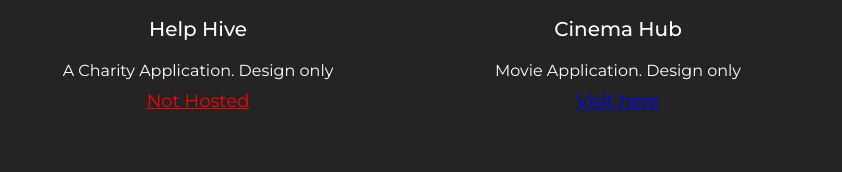
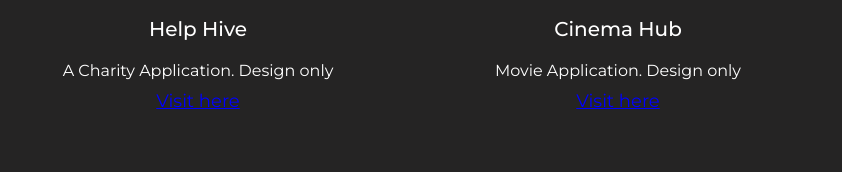
Before and after one commit to EricJohnTxy/EricJohnTxy.github.io, a plain HTML site: page index.html in a window 1280 px wide. Shown: the part 4255-4427 px from the top of the page, without its empty margins (232-1074 px from the left). Drawn offline with nearby package versions, Linux system fonts and the light colour scheme.

Commit message:
Initial commit

```diff
--- a/index.html
+++ b/index.html
@@ -161,7 +161,7 @@
                     <a href="#"> <img src="images/c5.png" alt=""></a>
                     <h3>Help Hive</h3>
                     <span>A Charity Application. Design only</span>
-                    <a style="font-size: 18px; color: red; text-decoration: underline; padding: 10px;" href="https://www.figma.com/design/kCuqdkXi4Rp5jNrrOHSmzu/HelpHive?t=DR6PBPsI2yJzX85R-1">Not Hosted</a>
+                    <a style="font-size: 18px; color: blue; text-decoration: underline; padding: 10px;" href="https://www.figma.com/design/kCuqdkXi4Rp5jNrrOHSmzu/HelpHive?t=DR6PBPsI2yJzX85R-1">Visit here</a>
                 </div>
                 <div class="p-items">
                     <a href="#"> <img src="images/c6.png" alt=""></a>
```
